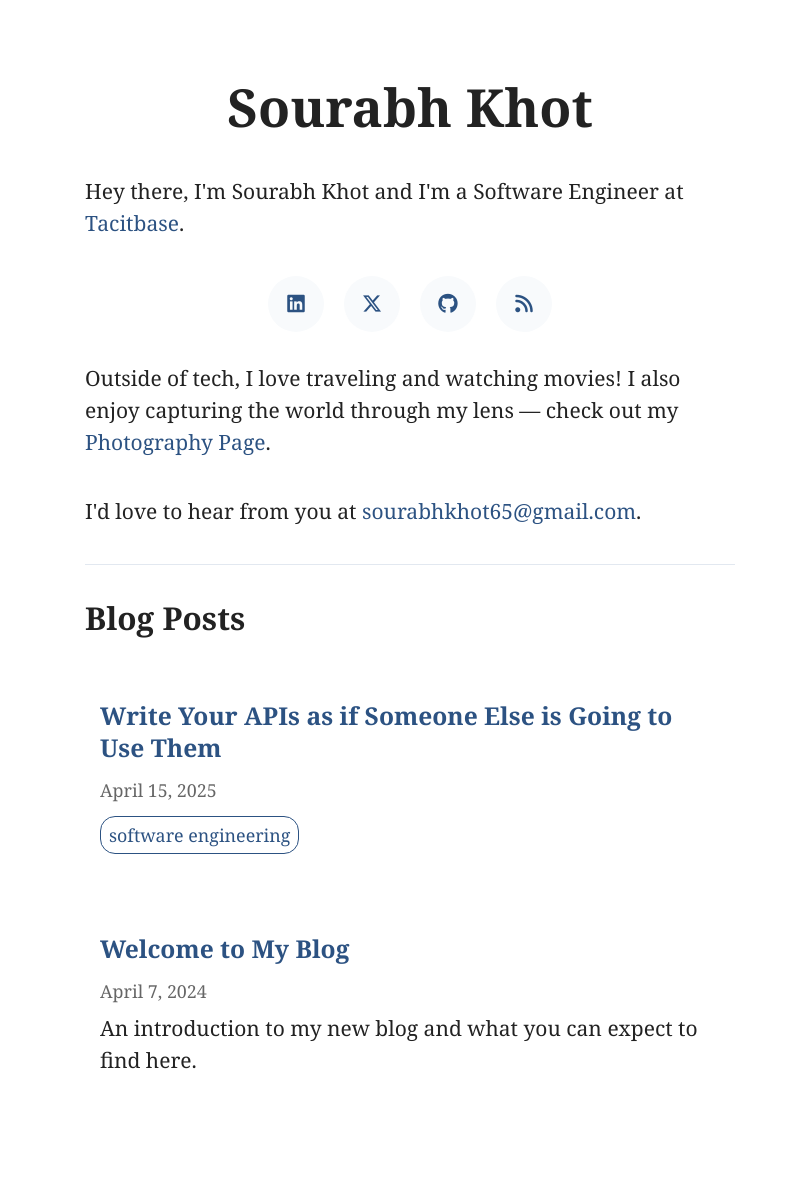
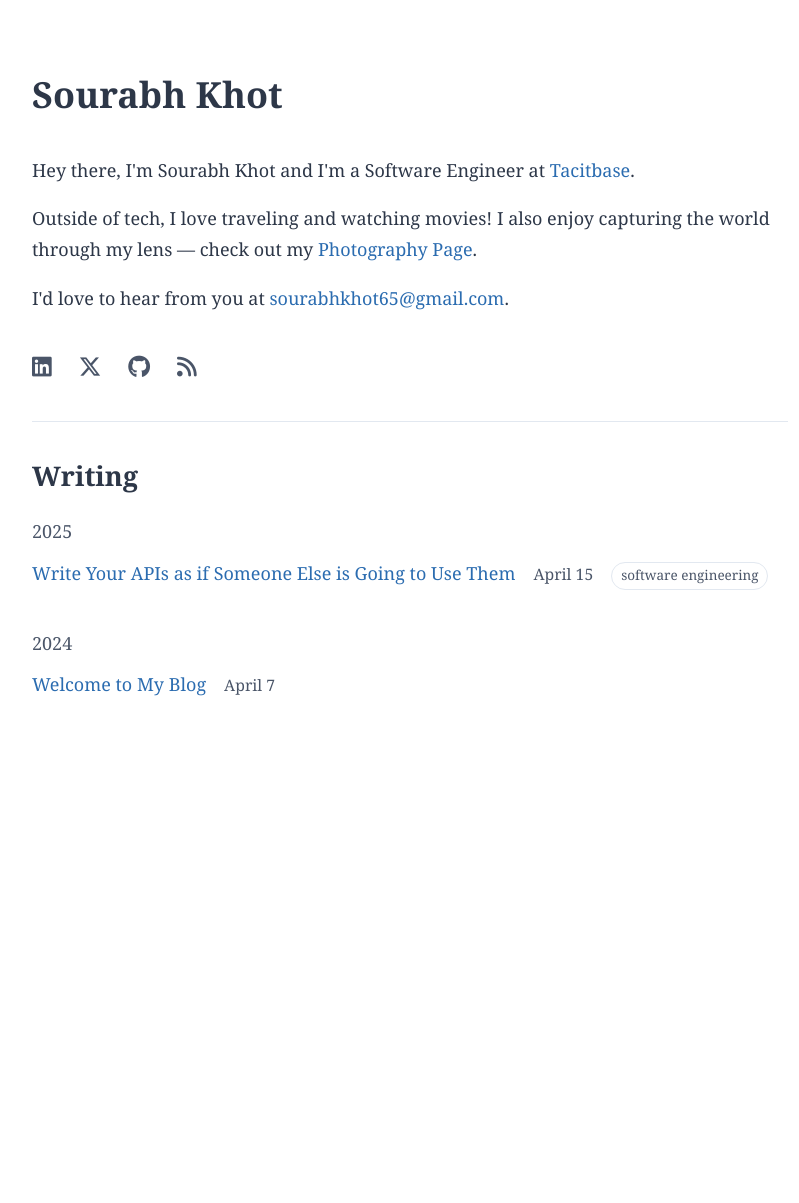
Before and after one commit to sourabh-khot65/sourabh-khot65.github.io, a Jekyll site: the page built from index.html, in a window 1280 px wide. Shown: the whole page, without its empty margins (230-1029 px from the left). Built offline with Jekyll 4.4.1, drawn with Linux system fonts in a browser that asks for light colours; after the commit the page ends 900 px from its top, so only the background shows below that.

Commit message:
feat: Revise homepage and post layout for improved readability and navigation. The homepage now features a structured header and enhanced introduction, while the post layout includes a back navigation link and better tag display. These changes aim to create a more user-friendly experience and facilitate easier access to content.

```diff
--- a/_layouts/default.html
+++ b/_layouts/default.html
@@ -19,6 +19,9 @@
     <link rel="android-chrome" sizes="192x192" href="assets/favicon/android-chrome-192x192.png">
     <link rel="android-chrome" sizes="512x512" href="assets/favicon/android-chrome-512x512.png">
     <link rel="stylesheet" href="https://cdnjs.cloudflare.com/ajax/libs/font-awesome/6.5.1/css/all.min.css">
+    <link rel="preconnect" href="https://fonts.googleapis.com">
+    <link rel="preconnect" href="https://fonts.gstatic.com" crossorigin>
+    <link href="https://fonts.googleapis.com/css2?family=Inter:wght@400;500;600&display=swap" rel="stylesheet">
     <meta name="twitter:card" content="summary">
     <meta name="twitter:image" content="{{ site.url }}/share.png">
     <meta name="og:type" content="article">
@@ -27,188 +30,162 @@
     <meta name="og:description" content="{{ site.description }}">
     <meta name="og:image" content="{{ site.url }}/share.png">
     <style type="text/css">
-        html {
-            background: #ffffff;
-            color: #222222;
-            font-family: "Georgia", "Times New Roman", serif;
-            font-size: 18px;
-            line-height: 30px;
+        :root {
+            --text-primary: #2d3748;
+            --text-secondary: #4a5568;
+            --link-color: #2b6cb0;
+            --border-color: #e2e8f0;
+            --bg-color: #ffffff;
         }
 
-        @media only screen and (min-width: 481px) {
-            html {
-                font-size: 21px;
-                line-height: 32px;
+        html {
+            background: var(--bg-color);
+            color: var(--text-primary);
+            font-family: 'Georgia', 'Inter', -apple-system, BlinkMacSystemFont, system-ui, sans-serif;
+            font-size: 18px;
+            line-height: 1.6;
+            -webkit-font-smoothing: antialiased;
+            -moz-osx-font-smoothing: grayscale;
+        }
+
+        body {
+            max-width: 42rem;
+            margin: 0 auto;
+            padding: 2rem 1.25rem;
+        }
+
+        @media (min-width: 768px) {
+            body {
+                padding: 4rem 2rem;
             }
         }
 
-        body {
-            margin: 37px 5%;
-            padding: 0;
-        }
-
-        @media only screen and (min-width: 481px) {
-            body {
-                margin: 75px auto;
-                width: 650px;
-            }
+        h1, h2, h3, h4, h5, h6 {
+            color: var(--text-primary);
+            line-height: 1.3;
+            font-weight: 600;
         }
 
         h1 {
-            margin: 0 0 37px 0;
-            text-align: center;
-            font-size: 2.5em;
-            line-height: 1.2;
+            font-size: 2rem;
+            margin: 0 0 1.5rem;
+        }
+
+        h2 {
+            font-size: 1.5rem;
+            margin: 2rem 0 1rem;
+        }
+
+        h3 {
+            font-size: 1.25rem;
+            margin: 1.5rem 0 0.75rem;
+        }
+
+        p {
+            margin: 0 0 1rem;
         }
 
         a {
-            color: #2c5282;
+            color: var(--link-color);
             text-decoration: none;
-            transition: all 0.2s ease;
         }
 
-        a:hover,
-        a:focus,
-        a:active {
-            color: #ffffff;
-            background: #2c5282;
-            text-decoration: none;
-            border-radius: 3px;
-            padding: 0 3px;
-            margin: 0 -3px;
+        a:hover {
+            text-decoration: underline;
         }
 
-        p,
-        ul,
-        .hr {
-            margin: 0 0 37px 0;
+        .social-links {
+            display: flex;
+            gap: 1.5rem;
+            margin: 1.5rem 0;
         }
 
-        ul {
-            padding: 0;
-            list-style-type: none;
+        .social-links a {
+            color: var(--text-secondary);
+            font-size: 1.25rem;
         }
 
-        ul > li {
-            margin: 0 0 20px 0;
+        .social-links a:hover {
+            color: var(--link-color);
+            text-decoration: none;
         }
 
         .hr {
-            background: transparent;
-            border-bottom: 1px solid #e2e8f0;
-            margin: 37px 0;
+            border: 0;
+            height: 1px;
+            background: var(--border-color);
+            margin: 2rem 0;
         }
 
-        .social-links {
-            text-align: center;
-            margin: 30px 0;
-            display: flex;
-            justify-content: center;
-            gap: 20px;
-            flex-wrap: wrap;
+        .post-list {
+            list-style: none;
+            padding: 0;
+            margin: 0;
         }
 
-        .social-links a {
-            display: inline-flex;
-            align-items: center;
-            justify-content: center;
-            color: #2c5282;
-            text-decoration: none;
-            padding: 8px;
-            border-radius: 50%;
-            transition: all 0.3s ease;
-            width: 40px;
-            height: 40px;
-            background: #f8fafc;
+        .post-item {
+            margin-bottom: 1.5rem;
         }
 
-        .social-links a:hover {
-            color: #ffffff;
-            background: #2c5282;
-            transform: translateY(-2px);
+        .post-title {
+            margin: 0 0 0.25rem;
+            font-size: 1.125rem;
+            font-weight: 500;
         }
 
-        .social-links i {
-            font-size: 20px;
+        .post-date {
+            color: var(--text-secondary);
+            font-size: 0.875rem;
+            margin-bottom: 0.5rem;
+            display: block;
+        }
+
+        .post-description {
+            color: var(--text-secondary);
+            font-size: 0.9375rem;
+            margin: 0.5rem 0;
         }
 
         .tags {
-            margin-top: 10px;
             display: flex;
             flex-wrap: wrap;
-            gap: 8px;
+            gap: 0.5rem;
+            margin-top: 0.5rem;
         }
 
         .tag {
-            color: #2c5282;
-            text-decoration: none;
-            font-size: 0.85em;
-            padding: 2px 8px;
-            border: 1px solid #2c5282;
-            border-radius: 15px;
-            transition: all 0.2s ease;
-            display: inline-block;
+            color: var(--text-secondary);
+            font-size: 0.75rem;
+            border: 1px solid var(--border-color);
+            padding: 0.125rem 0.5rem;
+            border-radius: 2rem;
         }
 
-        .tag:hover {
-            color: #ffffff;
-            background: #2c5282;
-            transform: translateY(-1px);
+        .post-content {
+            line-height: 1.7;
         }
 
-        .tag-filter {
-            margin: 0 0 30px 0;
-            display: flex;
-            flex-wrap: wrap;
-            gap: 8px;
-        }
-
-        .tag-filter .tag {
-            margin: 0;
-        }
-
-        .tag-filter .active {
-            color: #ffffff;
-            background: #2c5282;
-        }
-
-        .post-item {
-            margin-bottom: 25px;
-            padding: 15px;
-            border-radius: 8px;
-            transition: all 0.2s ease;
-        }
-
-        .post-item:hover {
-            background: #f8fafc;
-        }
-
-        .post-date {
-            color: #666666;
-            font-size: 0.85em;
-            display: block;
-            margin: 5px 0;
+        .post-content p {
+            margin-bottom: 1.5rem;
         }
 
         .post-header {
-            margin-bottom: 30px;
-        }
-
-        .post-title {
-            margin-bottom: 10px;
+            margin-bottom: 2rem;
         }
 
         .post-meta {
-            color: #666666;
-            font-size: 0.9em;
+            color: var(--text-secondary);
+            font-size: 0.875rem;
         }
 
-        .post-content {
-            margin-bottom: 40px;
-        }
+        @media (max-width: 640px) {
+            html {
+                font-size: 15px;
+            }
 
-        .post-tags {
-            margin-top: 30px;
+            body {
+                padding: 1.5rem 1rem;
+            }
         }
     </style>
 </head>
--- a/index.html
+++ b/index.html
@@ -3,47 +3,51 @@ layout: default
 title: Home
 ---
 
+<header class="site-header">
+    <h1>{{ site.title }}</h1>
+</header>
+
 <div class="intro">
-    <h1>{{ site.title }}</h1>
-    <p>Hey there, I'm {{ site.author.name }} and I'm a {{ site.author.role }} at <a href="{{ site.company_url }}" target="_blank" rel="noopener noreferrer">{{ site.author.company }}</a>.</p>
+    <p>Hey there, I'm Sourabh Khot and I'm a Software Engineer at <a href="{{ site.company_url }}" target="_blank" rel="noopener noreferrer">Tacitbase</a>.</p>
+
+    <p>Outside of tech, I love traveling and watching movies! I also enjoy capturing the world through my lens — check out my <a href="https://instagram.com/{{ site.photography_instagram }}" target="_blank" rel="noopener noreferrer">Photography Page</a>.</p>
+
+    <p>I'd love to hear from you at <a href="mailto:sourabhkhot65@gmail.com">sourabhkhot65@gmail.com</a>.</p>
 </div>
 
 <div class="social-links">
     <a href="https://linkedin.com/in/{{ site.linkedin_username }}" target="_blank" rel="noopener noreferrer" aria-label="Connect with me on LinkedIn">
-        <i class="fab fa-linkedin" aria-hidden="true"></i>
+        <i class="fab fa-linkedin"></i>
     </a>
     <a href="https://x.com/{{ site.twitter_username }}" target="_blank" rel="noopener noreferrer" aria-label="Follow me on X (Twitter)">
-        <i class="fab fa-x-twitter" aria-hidden="true"></i>
+        <i class="fab fa-x-twitter"></i>
     </a>
     <a href="https://github.com/{{ site.github_username }}" target="_blank" rel="noopener noreferrer" aria-label="Check out my GitHub projects">
-        <i class="fab fa-github" aria-hidden="true"></i>
+        <i class="fab fa-github"></i>
     </a>
     <a href="{{ '/feed.xml' | relative_url }}" aria-label="Subscribe to my RSS feed">
-        <i class="fas fa-rss" aria-hidden="true"></i>
+        <i class="fas fa-rss"></i>
     </a>
-</div>
-
-<div class="personal-note">
-    <p>Outside of tech, I love traveling and watching movies! I also enjoy capturing the world through my lens — check out my <a href="https://instagram.com/{{ site.photography_instagram }}" target="_blank" rel="noopener noreferrer">Photography Page</a>.</p>
-    <p>I'd love to hear from you at <a href="mailto:{{ site.email }}">{{ site.email }}</a>.</p>
 </div>
 
 <div class="hr"></div>
 
-<div class="posts">
-    <h2>Blog Posts</h2>
+<main>
+    <h2>Writing</h2>
 
-    {% for post in site.posts %}
+    <ul class="post-list">
+    {% assign posts_by_year = site.posts | group_by_exp:"post", "post.date | date: '%Y'" %}
+    {% for year in posts_by_year %}
+        <li class="year-section">
+            <h3>{{ year.name }}</h3>
+            {% for post in year.items %}
             <article class="post-item">
-        <h3 class="post-title">
-            <a href="{{ post.url | relative_url }}" aria-label="Read {{ post.title }}">{{ post.title }}</a>
-        </h3>
+                <h4 class="post-title">
+                    <a href="{{ post.url | relative_url }}">{{ post.title }}</a>
+                </h4>
                 <time class="post-date" datetime="{{ post.date | date_to_xmlschema }}">
-            {{ post.date | date: "%B %-d, %Y" }}
+                    {{ post.date | date: "%B %-d" }}
                 </time>
-        {% if post.description %}
-        <p class="post-description">{{ post.description }}</p>
-        {% endif %}
                 {% if post.tags.size > 0 %}
                 <div class="tags">
                     {% for tag in post.tags %}
@@ -53,4 +57,70 @@ title: Home
                 {% endif %}
             </article>
             {% endfor %}
-</div>
+        </li>
+    {% endfor %}
+    </ul>
+</main>
+
+<style>
+.site-header {
+    margin-bottom: 2rem;
+}
+
+.site-header h1 {
+    margin-bottom: 0;
+}
+
+.intro {
+    margin-bottom: 2rem;
+    line-height: 1.7;
+}
+
+.intro p {
+    margin-bottom: 1rem;
+}
+
+.intro p:last-child {
+    margin-bottom: 0;
+}
+
+.year-section {
+    margin-bottom: 2rem;
+}
+
+.year-section h3 {
+    color: var(--text-secondary);
+    font-size: 1rem;
+    font-weight: 500;
+    margin-bottom: 1rem;
+}
+
+.post-item {
+    display: flex;
+    flex-wrap: wrap;
+    align-items: baseline;
+    gap: 0.5rem 1rem;
+    margin-bottom: 1rem;
+}
+
+.post-title {
+    margin: 0;
+    font-size: 1rem;
+    font-weight: normal;
+}
+
+.post-date {
+    color: var(--text-secondary);
+    font-size: 0.875rem;
+}
+
+.tags {
+    margin: 0;
+}
+
+@media (max-width: 640px) {
+    .intro {
+        font-size: 1rem;
+    }
+}
+</style>
```
Also changed, not shown: _layouts/post.html (+96 -9 lines). Lines whose indentation alone changed are shown as unchanged.
